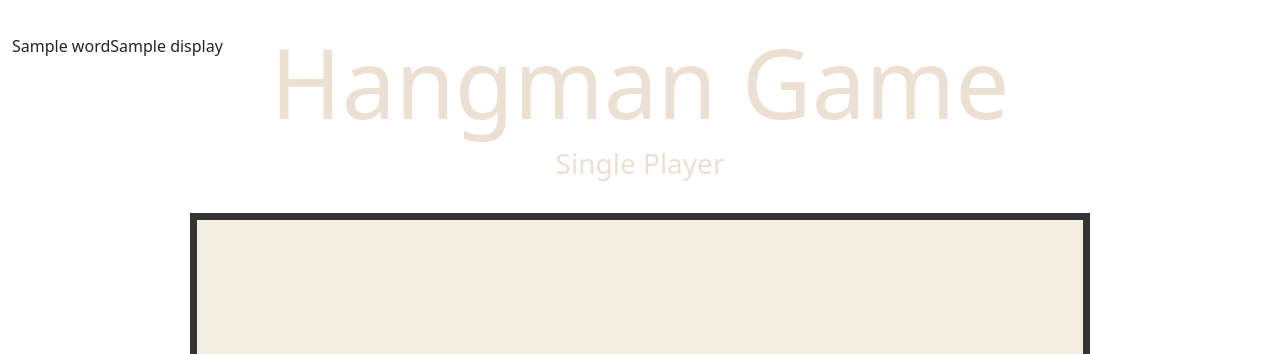
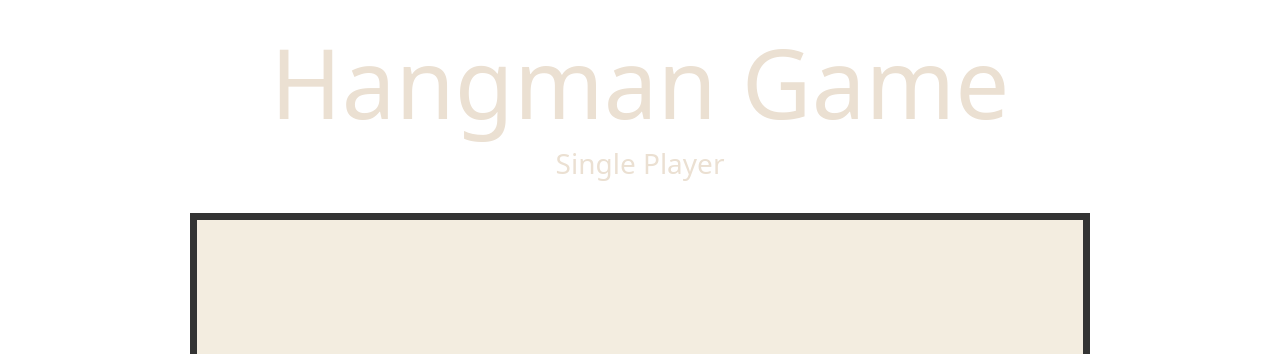
Before and after one commit to jin-karen/flask-hangman, a Flask app: template app/templates/singleplayer_hangman.html in a window 1280 px wide. Shown: the part 66-420 px from the top of the page. Run offline with Flask 3, Linux system fonts and the light colour scheme; the template is opened without the code that fills it: most values are stand-ins (such as "Sample title", 1, 10 or a date in 2020); some libraries are stand-ins or nearby versions.

Commit message:
removed word display used for development

```diff
--- a/app/templates/singleplayer_hangman.html
+++ b/app/templates/singleplayer_hangman.html
@@ -32,7 +32,6 @@
         <a href="{{ url_for('singleplayer_hangman') }}"><button class="endBtn">Play Again</button></a>
         <a href="{{ url_for('index') }}"><button class="endBtn">Return to Home</button></a>
     </div>
-    <p style="position:absolute; top:100px;">{{ word }}{{ display }}</p>
 {% endblock %}
 
 {% block scripts %}
```
